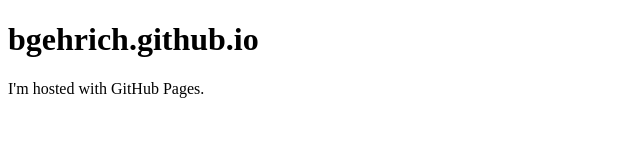
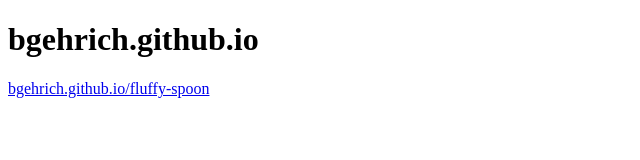
Before and after one commit to bgehrich/bgehrich.github.io, a plain HTML site: page index.html in a window 1280 px wide. Shown: the whole page, without its empty margins (0-640 px from the left). Drawn offline with Linux system fonts and the light colour scheme.

Commit message:
Update index.html

```diff
--- a/index.html
+++ b/index.html
@@ -5,6 +5,8 @@
   </head>
   <body>
     <h1>bgehrich.github.io</h1>
-    <p>I'm hosted with GitHub Pages.</p>
+    <p>
+      <a href="https://bgehrich.github.io/fluffy-spoon">bgehrich.github.io/fluffy-spoon</a>
+    </p>
   </body>
 </html>
```
